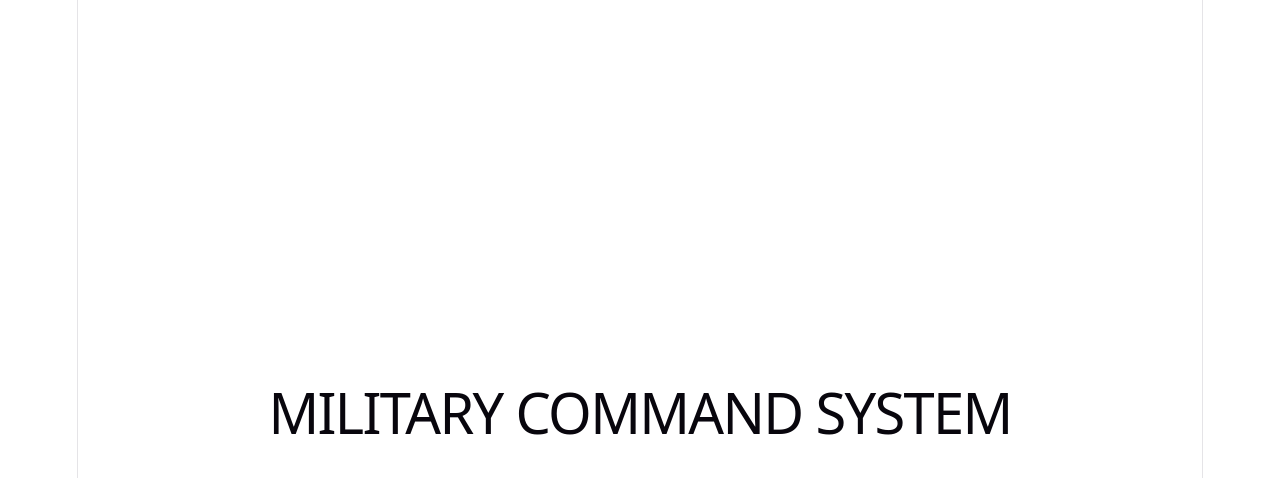
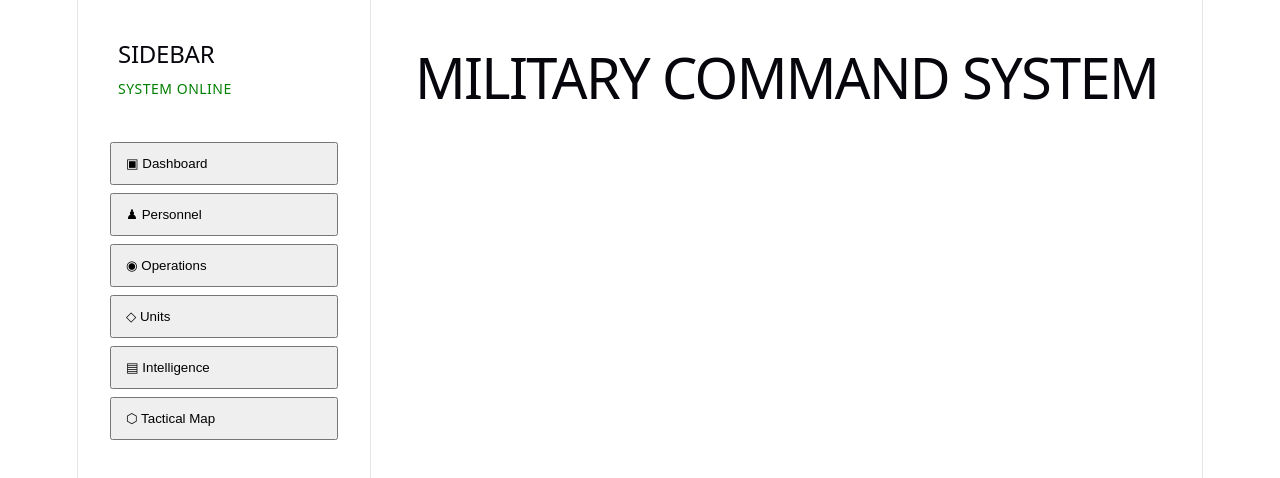
Before and after one commit to ZonaCZO/ColdRavine, a React (Vite) app: page / in a window 1280 px wide. Shown: the top 478 px of the page. Built offline with nearby package versions, Linux system fonts and the light colour scheme.

Commit message:
Build dashboard layout and sidebar

```diff
--- a/src/App.css
+++ b/src/App.css
@@ -55,19 +55,33 @@
       scale(0.8);
   }
 }
+#app {
+  display: flex;
+  min-height: 100vh;
+}
 
 #center {
+  flex: 1;
+  padding: 32px;
+}
+
+
+
+#sidebar-logo {
+  padding: 24px;
+}
+
+#sidebar-sections {
   display: flex;
   flex-direction: column;
-  gap: 25px;
-  place-content: center;
-  place-items: center;
-  flex-grow: 1;
+  gap: 8px;
+  padding: 16px;
+}
 
-  @media (max-width: 1024px) {
-    padding: 32px 20px 24px;
-    gap: 18px;
-  }
+.sidebar-section {
+  width: 100%;
+  text-align: left;
+  padding: 12px 14px;
 }
 
 #next-steps {
--- a/src/App.tsx
+++ b/src/App.tsx
@@ -1,27 +1,15 @@
-import { useState } from 'react'
-import heroImg from './assets/hero.png'
-import reactLogo from './assets/react.svg'
-import viteLogo from './assets/vite.svg'
 import './App.css'
+import Sidebar from './components/Sidebar'
 
 function App() {
-  const [count, setCount] = useState(0)
+  return (
+    <section id="app">
+      <Sidebar />
 
-  return (
-    <>
       <section id="center">
-        <div className="hero">
-
-        </div>
-        <div>
-          <h1>MILITARY COMMAND SYSTEM</h1>
-
-        </div>
-
+        <h1>MILITARY COMMAND SYSTEM</h1>
       </section>
-
-
-    </>
+    </section>
   )
 }
 
--- /dev/null
+++ b/src/components/Sidebar.css
@@ -0,0 +1,31 @@
+#sidebar {
+    width: 260px;
+    flex-shrink: 0;
+    text-align: left;
+    background-color: var(--sidebar-bg);
+    border-right: 1px solid var(--border);
+    padding: 16px;
+    gap: 8px;
+    border-radius: 0px 0px 0px 0px;
+    :hover {
+        background-color: var(--sidebar-hover-bg);
+    }
+    transition: background-color 0.3s;
+    font-size: 14px;
+    font-weight: 400;
+    letter-spacing: 0.5px;
+}
+.sidebar-h2 {
+  font-size: 5px;
+  font-weight: 600;
+  color: var(--text-h);
+  text-transform: uppercase;
+  margin: 0;
+
+}
+.tech-text {
+  font-size: 12 px;
+  color: green;
+  margin: 15;
+
+}
--- /dev/null
+++ b/src/components/Sidebar.tsx
@@ -0,0 +1,42 @@
+
+import './Sidebar.css'
+
+function Sidebar() {
+    const menuItems = [
+  { icon: '▣', name: 'Dashboard' },
+  { icon: '♟', name: 'Personnel' },
+  { icon: '◉', name: 'Operations' },
+  { icon: '◇', name: 'Units' },
+  { icon: '▤', name: 'Intelligence' },
+  { icon: '⬡', name: 'Tactical Map' },
+
+]
+
+    return (
+    <aside id="sidebar">
+        <section id="sidebar-logo">
+            <div className="hero">
+
+        </div>
+        <div>
+          <h2>SIDEBAR</h2>
+          <p className="tech-text">SYSTEM ONLINE</p>
+
+        </div>
+
+      </section>
+      <section id="sidebar-sections">
+
+
+          {menuItems.map((item) => (
+            <button key={item.name} className="sidebar-section">
+              {item.icon} {item.name}
+            </button>
+
+          ))}
+
+      </section>
+    </aside>
+    )
+}
+export default Sidebar
```
